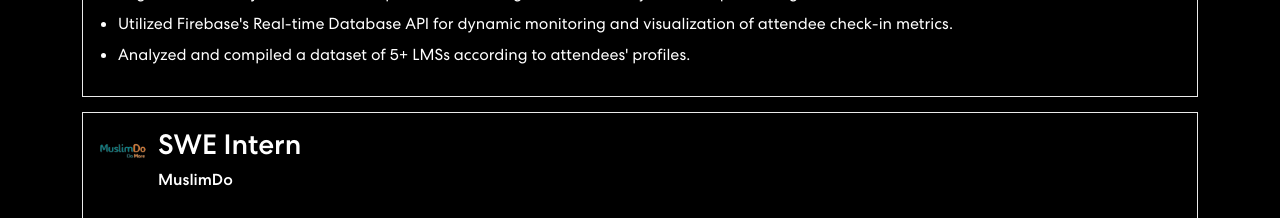
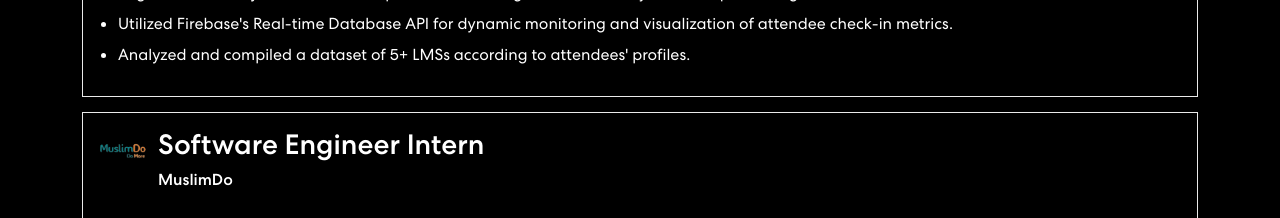
Before and after one commit to Ossama-E/portfolio, a React (Create React App) app: page / in a window 1280 px wide. Shown: the part 1500-1718 px from the top of the page. Built offline with nearby package versions, Linux system fonts and the light colour scheme.

Commit message:
updated job title

```diff
--- a/src/components/Tabs.js
+++ b/src/components/Tabs.js
@@ -66,7 +66,7 @@ export const Info = () => {
       },
       {
          companyName: "MuslimDo",
-         jobTitle: "SWE Intern",
+         jobTitle: "Software Engineer Intern",
          companyLogo: MD,
          jobDescription: [
             `Engineered multiple CRUD systems, enabling efficient communications with backend services, and enhancing overall application performance.`,
```
